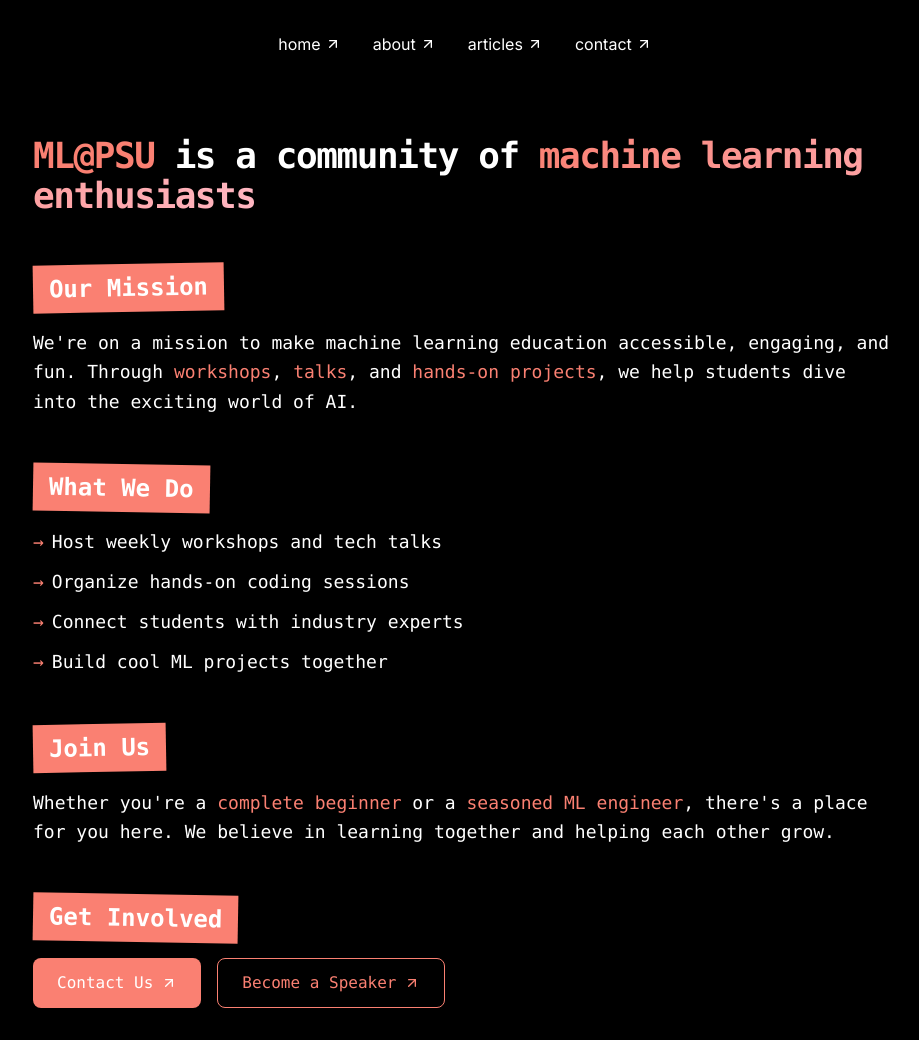
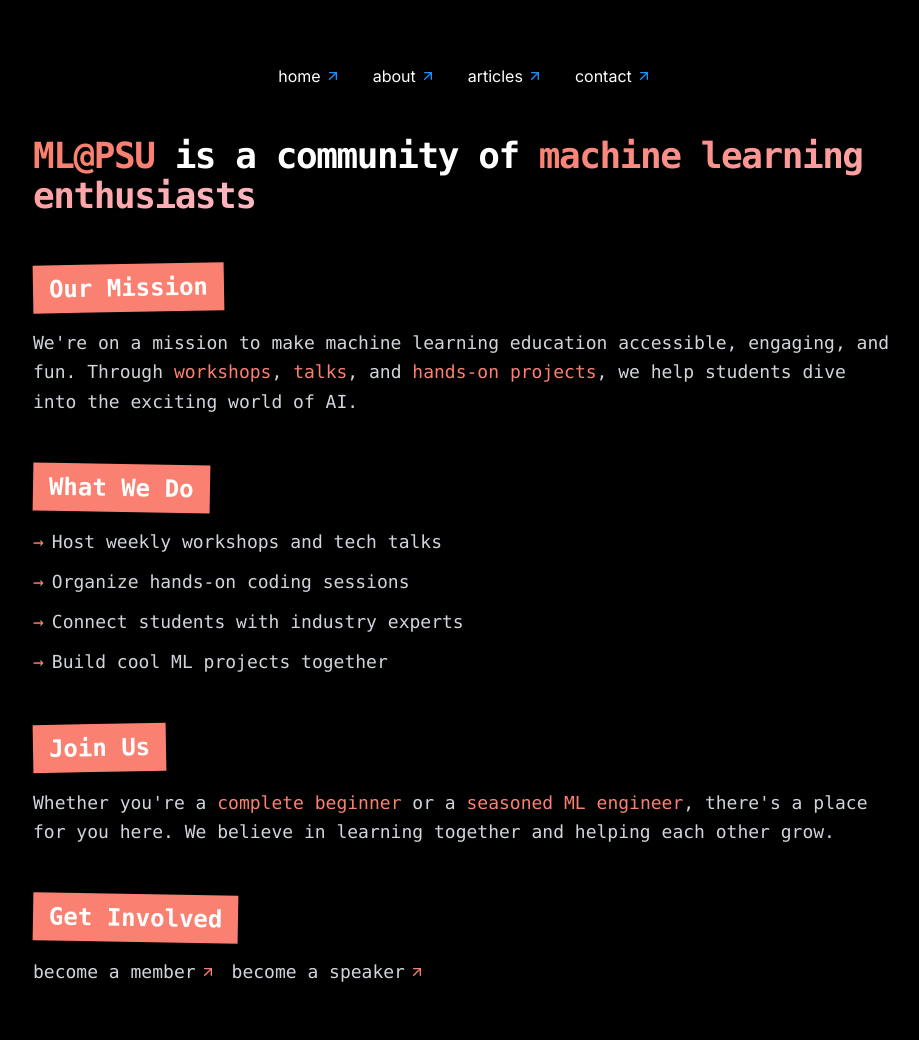
Before and after one commit to mlpsu/site-mlpsu, a Next.js app: page /about in a window 1280 px wide. Shown: the whole page, without its empty margins (175-1094 px from the left). After the commit the page ends 1018 px from the top, so only its background shows below. Built offline with nearby package versions, Linux system fonts and the light colour scheme.

Commit message:
Update page.tsx

```diff
--- a/src/app/about/page.tsx
+++ b/src/app/about/page.tsx
@@ -1,6 +1,7 @@
 import { Metadata } from 'next'
 import Link from 'next/link'
 import { ArrowUpRight } from 'lucide-react'
+import { MotionDiv, fadeIn, stagger } from '../../components/motion'
 
 export const metadata: Metadata = {
   title: 'About ML@PSU',
@@ -9,43 +10,52 @@
 
 export default function AboutPage() {
   return (
-    <div className="min-h-screen">
+    <div className="min-h-screen bg-black">
+      <MotionDiv
+        className="max-w-4xl mx-auto px-4 py-8"
+        initial="hidden"
+        animate="visible"
+        variants={stagger}
+      >
         {/* Navigation */}
         <div className="flex flex-wrap justify-center items-center gap-4 md:gap-8 mb-12 pt-8 text-sm md:text-base">
           <Link
             href="/"
             className="hover:text-[#FA8072] transition-colors flex items-center gap-1"
           >
-          home <ArrowUpRight className="w-4 h-4" />
+            home <ArrowUpRight className="w-4 h-4 text-[#1E90FF]" />
           </Link>
           <Link
             href="/about"
             className="hover:text-[#FA8072] transition-colors flex items-center gap-1"
           >
-          about <ArrowUpRight className="w-4 h-4" />
+            about <ArrowUpRight className="w-4 h-4 text-[#1E90FF]" />
           </Link>
           <Link
             href="/articles"
             className="hover:text-[#FA8072] transition-colors flex items-center gap-1"
           >
-          articles <ArrowUpRight className="w-4 h-4" />
+            articles <ArrowUpRight className="w-4 h-4 text-[#1E90FF]" />
           </Link>
           <Link
             href="/contact"
             className="hover:text-[#FA8072] transition-colors flex items-center gap-1"
           >
-          contact <ArrowUpRight className="w-4 h-4" />
+            contact <ArrowUpRight className="w-4 h-4 text-[#1E90FF]" />
           </Link>
         </div>
 
         {/* Content */}
-      <div className="max-w-4xl mx-auto px-4 py-8">
+        <MotionDiv
+          className="max-w-4xl mx-auto"
+          variants={fadeIn}
+        >
           <h1 className="text-4xl font-bold mb-12 font-mono">
             <span className="text-[#FA8072]">ML@PSU</span> is a community of
             <span className="bg-gradient-to-r from-[#FA8072] to-[#FFB6C1] text-transparent bg-clip-text"> machine learning enthusiasts</span>
           </h1>
 
-        <div className="space-y-12 font-mono">
+          <div className="space-y-12 font-mono text-gray-300">
             <section className="space-y-4">
               <h2 className="text-2xl font-bold bg-[#FA8072] text-white px-4 py-2 inline-block transform -rotate-1">
                 Our Mission
@@ -99,23 +109,24 @@
               </h2>
               <div className="flex flex-wrap gap-4">
                 <Link
-                href="/contact"
-                className="inline-flex items-center gap-2 px-6 py-3 bg-[#FA8072] text-white rounded-lg
-                         hover:bg-[#FF6B5B] transition-colors transform hover:-rotate-1"
+                  href="https://docs.google.com/forms/d/e/1FAIpQLSelQdK7kY8PMDSgemp9ksCSRHwji2qg3HgybPZuGuFMFrSVLg/viewform?usp=sf_link"
+                  target="_blank"
+                  rel="noopener noreferrer"
+                  className="text-lg hover:text-[#FA8072] transition-colors flex items-center justify-center gap-1"
                 >
-                Contact Us <ArrowUpRight className="w-4 h-4" />
+                  become a member <ArrowUpRight className="w-4 h-4 text-[#FA8072]" />
                 </Link>
                 <Link
                   href="/become-a-speaker"
-                className="inline-flex items-center gap-2 px-6 py-3 border border-[#FA8072] text-[#FA8072]
-                         rounded-lg hover:bg-[#FA8072] hover:text-white transition-colors transform hover:rotate-1"
+                  className="text-lg hover:text-[#FA8072] transition-colors flex items-center justify-center gap-1"
                 >
-                Become a Speaker <ArrowUpRight className="w-4 h-4" />
+                  become a speaker <ArrowUpRight className="w-4 h-4 text-[#FA8072]" />
                 </Link>
               </div>
             </section>
           </div>
-      </div>
+        </MotionDiv>
+      </MotionDiv>
     </div>
   )
 }
```
Lines whose indentation alone changed are shown as unchanged.
